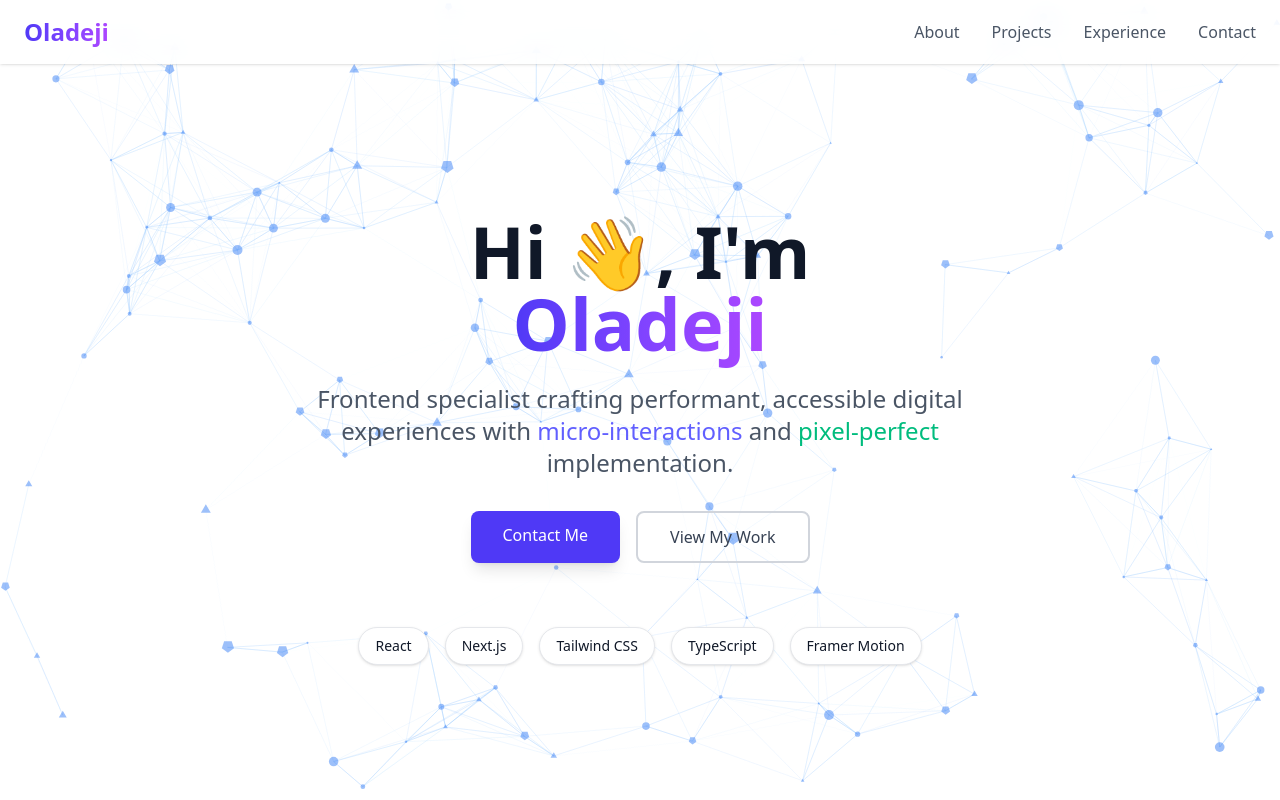
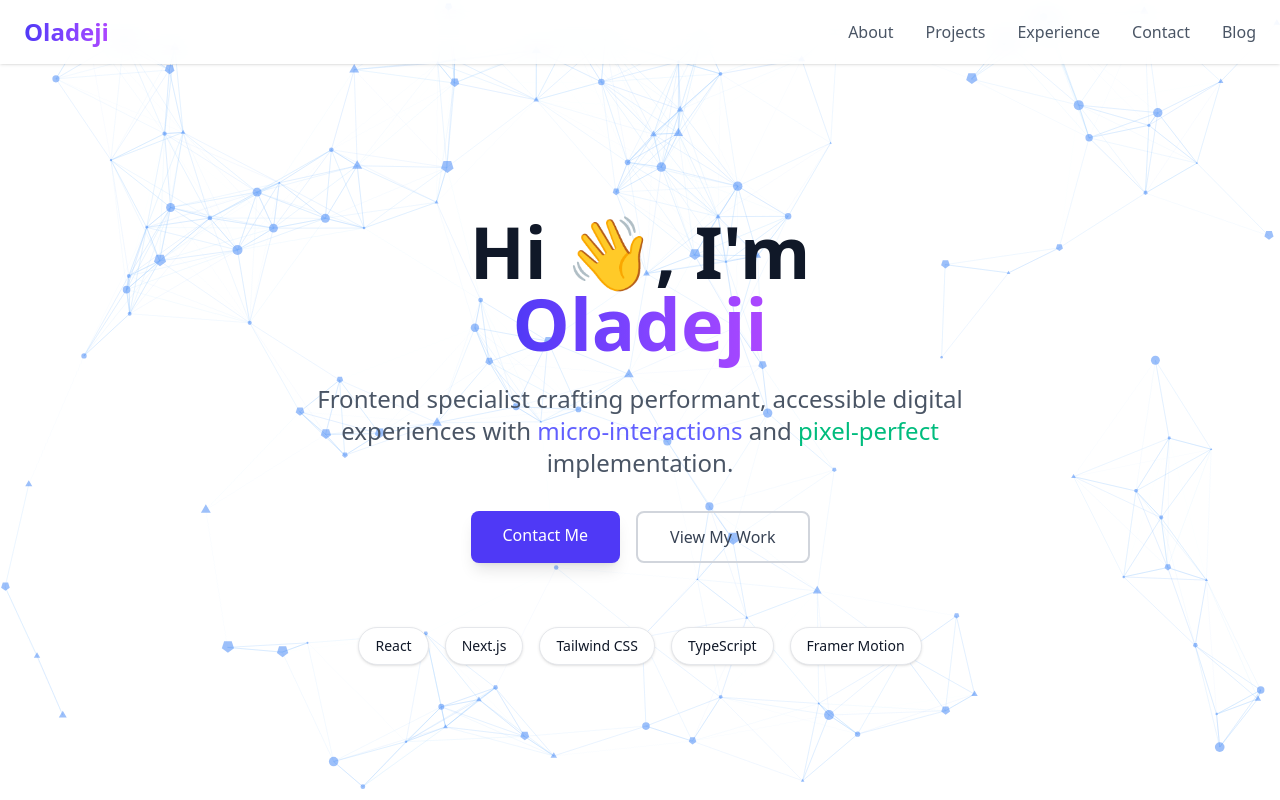
Before and after one commit to Dee-12-code/portfolio, a Next.js app: page / in a window 1280 px wide. Shown: the top 800 px of the page. Built offline with nearby package versions, Linux system fonts and the light colour scheme.

Commit message:
initial commit

```diff
--- a/app/(main)/components/Navbar.tsx
+++ b/app/(main)/components/Navbar.tsx
@@ -43,6 +43,20 @@ export default function Navbar() {
               </Link>
             </motion.div>
           ))}
+          {/* Blog Link */}
+          <motion.div
+            key="Blog"
+            initial={{ opacity: 0, y: -10 }}
+            animate={{ opacity: 1, y: 0 }}
+            transition={{ duration: 0.5, delay: 0.5 }}
+          >
+            <Link
+              href="/blog"
+              className="text-gray-600 dark:text-gray-300 hover:text-indigo-500 dark:hover:text-indigo-400 transition-colors font-medium"
+            >
+              Blog
+            </Link>
+          </motion.div>
         </div>
 
         {/* Mobile Menu Toggle Button */}
@@ -99,7 +113,15 @@ export default function Navbar() {
                 {item}
               </Link>
             ))}
-             <ResumeButton />
+            {/* Blog Link in Mobile Menu */}
+            <Link
+              href="/blog"
+              className="block text-gray-600 dark:text-gray-300 hover:text-indigo-500 dark:hover:text-indigo-400 transition-colors font-medium py-2"
+              onClick={toggleNavbar}
+            >
+              Blog
+            </Link>
+            <ResumeButton />
           </div>
         </div>
       )}
```
